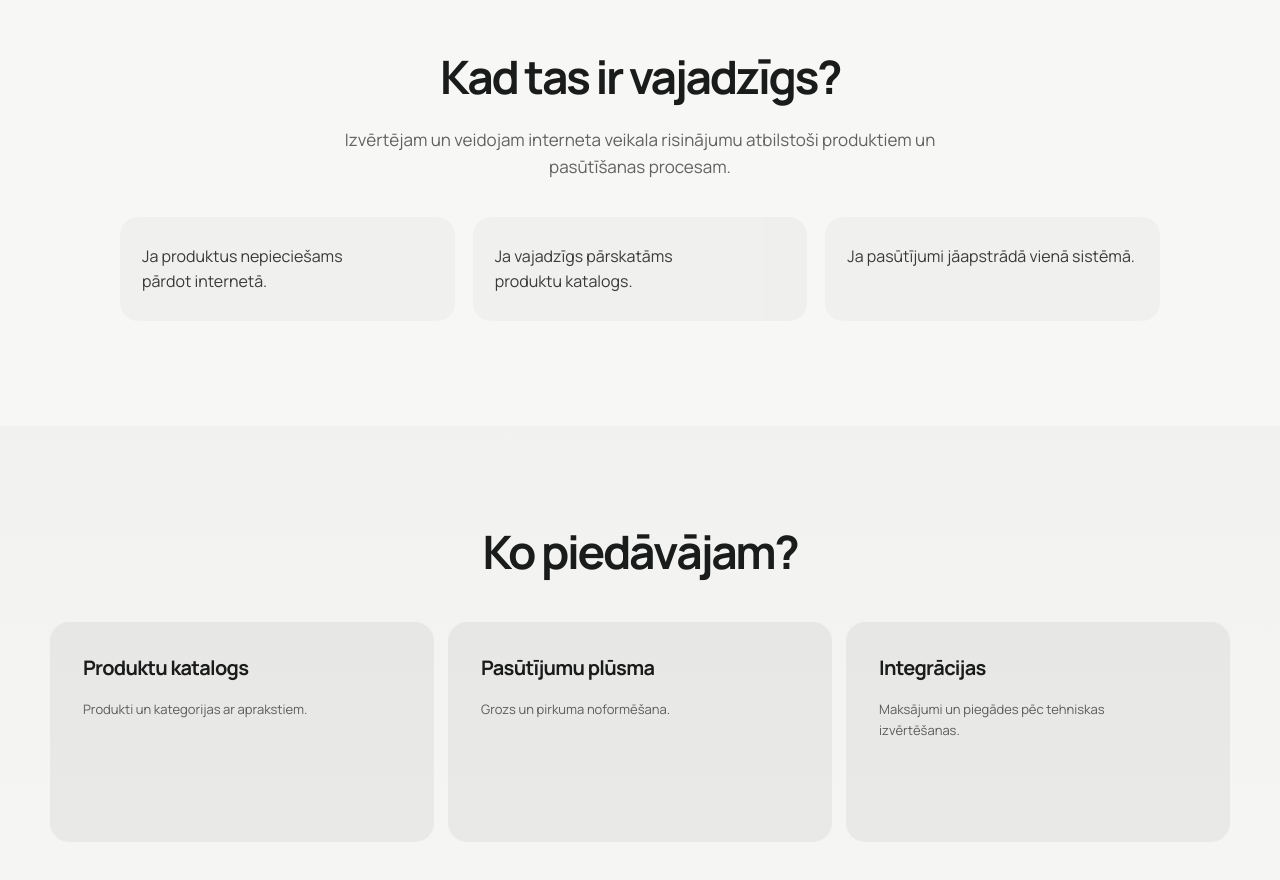
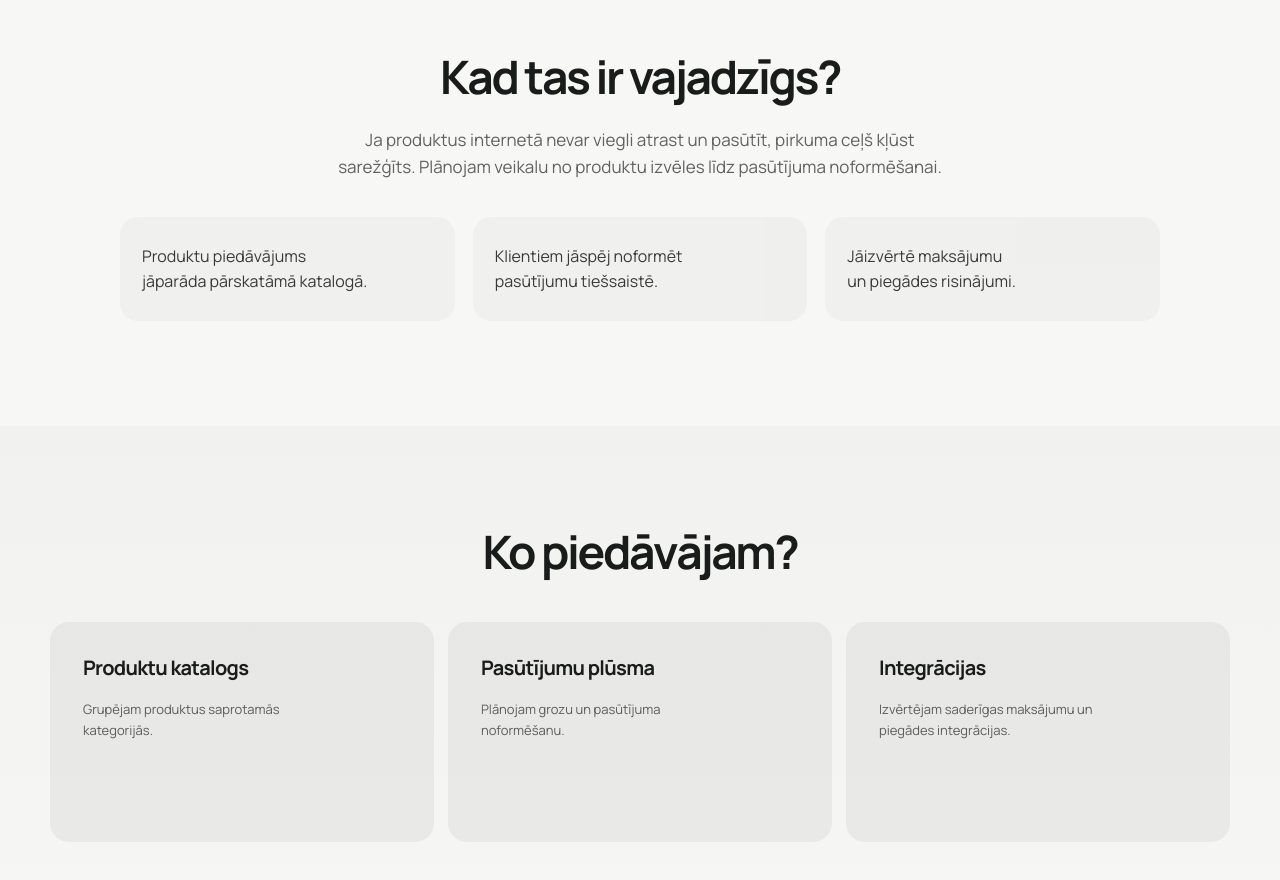
Before and after one commit to davisl24/WEBSITEAGENCY, a Next.js app: page /pakalpojumi/e-komercija in a window 1280 px wide. Shown: the part 500-1380 px from the top of the page. Built offline with nearby package versions, Linux system fonts and the light colour scheme; no server answers.

Commit message:
Sharpen customer problem and service value: e-komercija

```diff
--- a/app/pakalpojumi/e-komercija/page.tsx
+++ b/app/pakalpojumi/e-komercija/page.tsx
@@ -4,24 +4,24 @@ import KestrelServiceTemplate, { type ServiceInfo } from "../../components/Kestr
 export const metadata: Metadata = {title:"Tavs veikals tiešsaistē | Kestrel",description:"Izvērtējam un veidojam interneta veikala risinājumu atbilstoši produktiem un pasūtīšanas procesam."};
 const service: ServiceInfo = {
   "title": "Tavs veikals tiešsaistē",
-  "intro": "Izvērtējam un veidojam interneta veikala risinājumu atbilstoši produktiem un pasūtīšanas procesam.",
+  "intro": "Ja produktus internetā nevar viegli atrast un pasūtīt, pirkuma ceļš kļūst sarežģīts. Plānojam veikalu no produktu izvēles līdz pasūtījuma noformēšanai.",
   "audience": [
-    "Ja produktus nepieciešams pārdot internetā.",
-    "Ja vajadzīgs pārskatāms produktu katalogs.",
-    "Ja pasūtījumi jāapstrādā vienā sistēmā."
+    "Produktu piedāvājums jāparāda pārskatāmā katalogā.",
+    "Klientiem jāspēj noformēt pasūtījumu tiešsaistē.",
+    "Jāizvērtē maksājumu un piegādes risinājumi."
   ],
   "offers": [
     {
       "title": "Produktu katalogs",
-      "detail": "Produkti un kategorijas ar aprakstiem."
+      "detail": "Grupējam produktus saprotamās kategorijās."
     },
     {
       "title": "Pasūtījumu plūsma",
-      "detail": "Grozs un pirkuma noformēšana."
+      "detail": "Plānojam grozu un pasūtījuma noformēšanu."
     },
     {
       "title": "Integrācijas",
-      "detail": "Maksājumi un piegādes pēc tehniskas izvērtēšanas."
+      "detail": "Izvērtējam saderīgas maksājumu un piegādes integrācijas."
     }
   ],
   "included": [
```
